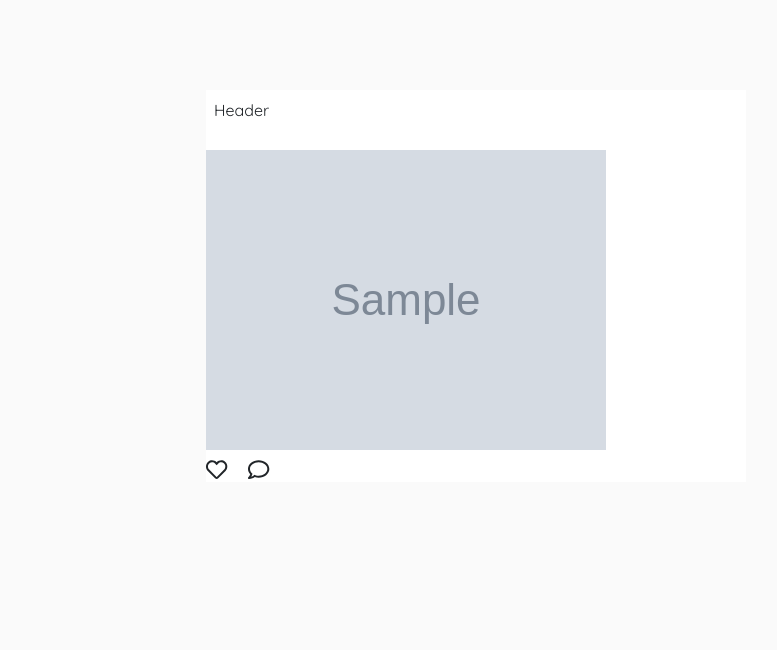
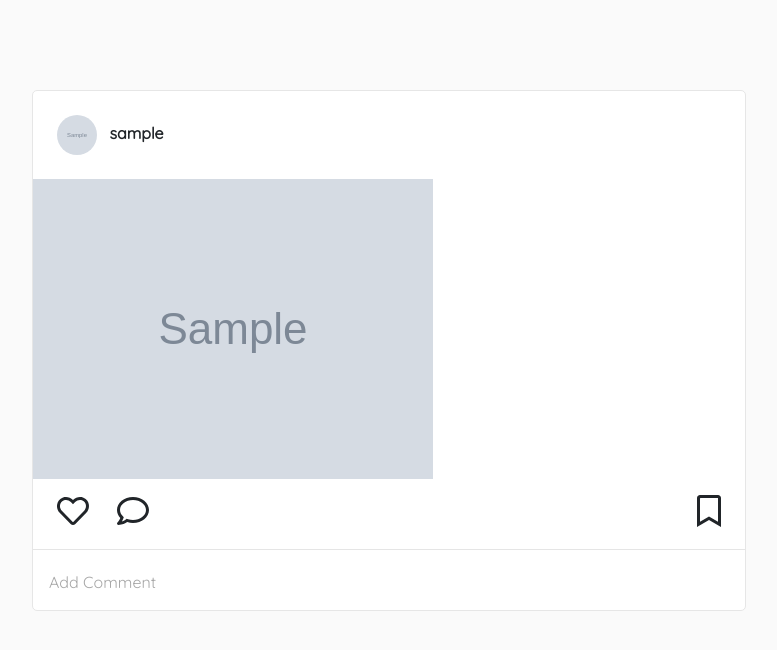
Before and after one commit to SamNgigi/Instagram, a Django app: page / in a window 1280 px wide. Shown: the part 76-726 px from the top of the page, without its empty margins (69-846 px from the left). Run offline with Django 3.2, Linux system fonts and the light colour scheme; a user stored in the database is signed in; tables that the repository leaves empty hold one stand-in row (values such as "Sample post"); grey boxes marked "Sample" are stand-in pictures; some libraries are stand-ins or nearby versions.

Commit message:
Almost done with styling

```diff
--- a/Gram/templates/index.html
+++ b/Gram/templates/index.html
@@ -2,16 +2,23 @@
 {% block content %}
 <div class="container" style="margin-top:7%">
   <div class="row mt-3">
-    <div class="col-2">
-    </div>
-    <div class="col-6">
+    <div class="col-8">
       {% for photo in image_test %}
-        <div class="display" style="background-color:#ffffff;">
-          <p class="p-2">Header</p>
+        <div class="ml-3 display" style="background-color:#ffffff; border: 1px solid #e6e6e6; border-radius: 5px;">
+          <div class="display p-4" style="white-space:nowrap">
+            <img src="{{photo.image.url}}" alt="" style="height:40px;width:40px; border-radius:50%; display:inline;">
+            <p class="ml-2" style="display:inline; white-space:nowrap;"><strong>{{photo.creator}}</strong></p>
+          </div>
           <img src="{{photo.image.url}}" alt="" class="img-fluid">
-          <div class="icons mt-2">
-            <a href="#" style="color:inherit;"><i class="far fa-heart fa-lg"></i></a>
-            <a href="#"style="color:inherit;"><i class="far fa-comment fa-lg ml-3"></i></a>
+          <div class="icons mt-3">
+            <a href="#" style="color:inherit;"><i class="far fa-heart fa-2x ml-4"></i></a>
+            <a href="#"style="color:inherit;"><i class="far fa-comment fa-2x ml-4"></i></a>
+
+            <a href="#"style="color:inherit;"><i class="far fa-bookmark fa-2x float-right mr-4"></i></a>
+          </div>
+          <hr>
+          <div class="comment mb-3">
+            <a class="p-3" href="#"style="color:#a6a6a6;">Add Comment</a>
           </div>
         </div>
       {% endfor %}
```
